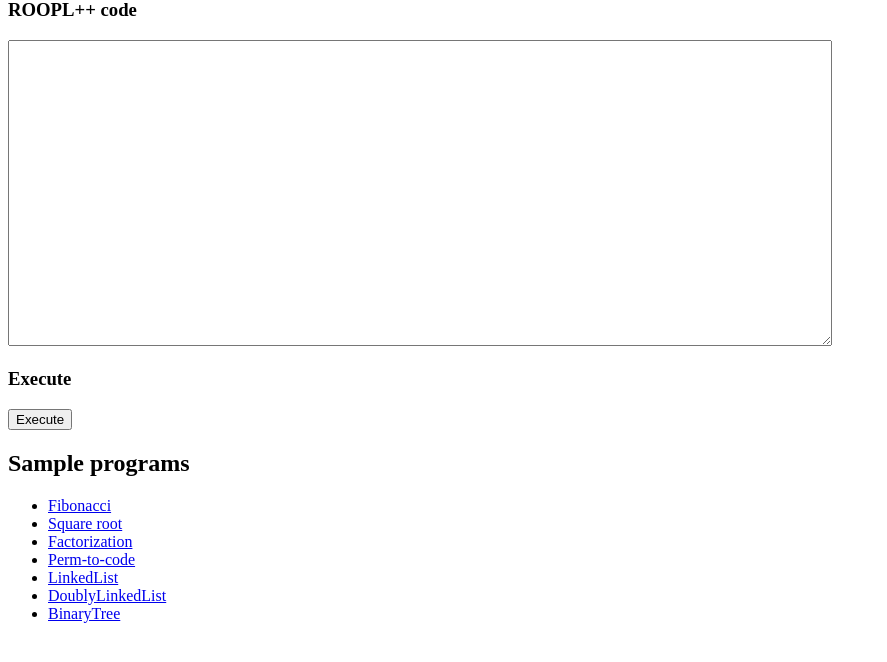
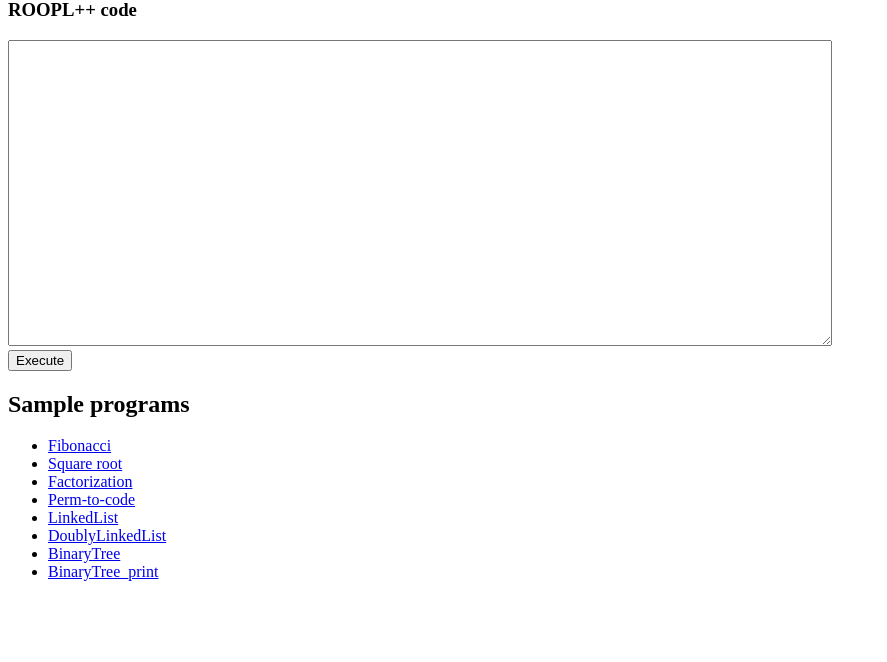
Before and after one commit to yokoyama-lab/ROOPLPP-interpreter, a PHP site: page /index.php in a window 1280 px wide. Shown: the part 81-743 px from the top of the page, without its empty margins (0-887 px from the left). Run offline with PHP 8.4, Linux system fonts and the light colour scheme.

Commit message:
index.phpとexcute.phpを少し修正

```diff
--- a/web/execute.php
+++ b/web/execute.php
@@ -47,7 +47,7 @@
       echo "Execution timed out!\n";
     }
 ?>
-<h3>Output data</h3>
+<h3>Result</h3>
 <textarea name="output" rows="30" cols="100">
 <?php
     echo $output;
--- a/web/index.php
+++ b/web/index.php
@@ -28,7 +28,9 @@
   	$filename = "DoublyLinkedList.rplpp";
   } else if ($example == 6) {
   	$filename = "BinaryTree.rplpp";
-  } else {
+  } else if ($example == 7) {
+        $filename = "BinaryTree_print.rplpp";
+  }else {
   	$filename = "fib.rplpp";
   }
   $dir = dirname(__FILE__);
@@ -36,7 +38,7 @@
   echo($con);
    ?>
 </textarea>
-<h3>Execute</h3>
+</br>
 <input type="submit" value="Execute">
 </form>
 <h2>Sample programs</h2>
@@ -48,6 +50,7 @@
  <li> <a href="index.php?example=4">LinkedList</a>
  <li> <a href="index.php?example=5">DoublyLinkedList</a>
  <li> <a href="index.php?example=6">BinaryTree</a>
+ <li> <a href="index.php?example=7">BinaryTree_print</a>
 </ul>
 
   </body>
```
